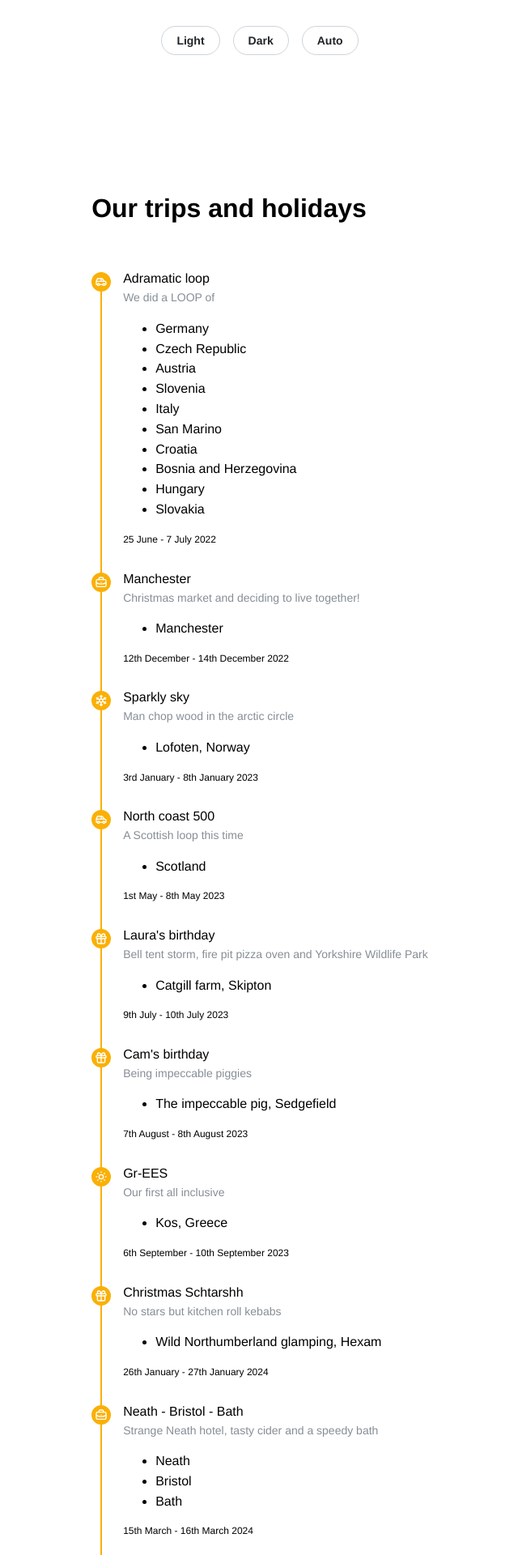
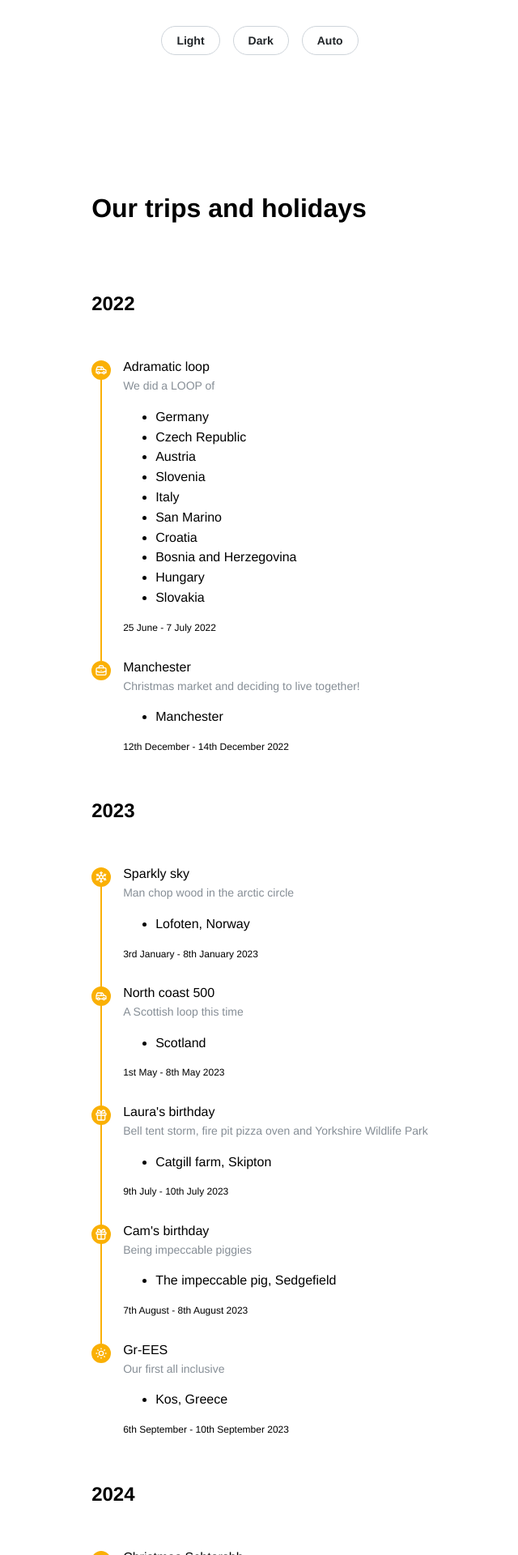
Before and after one commit to cjrace/almostyellow, a Next.js app: page /holidays in a window 1280 px wide. Shown: the top 1920 px of the page at 81% size, without its empty margins (319-959 px from the left). Built offline with nearby package versions, Linux system fonts and the light colour scheme.

Commit message:
separating by year

```diff
--- a/pages/holidays.tsx
+++ b/pages/holidays.tsx
@@ -19,7 +19,10 @@ const HolidaysPage: React.FC = () => {
     <div className={styles.page}>
       <main className={styles.main}>
         <h1>Our trips and holidays</h1>
-        <Timeline color="yellow" active={12} bulletSize={24} lineWidth={2}>
+
+        <h2>2022</h2>
+
+        <Timeline color="yellow" active={1} bulletSize={24} lineWidth={2}>
           <Timeline.Item
             title="Adramatic loop"
             bullet={<IconCar size="1rem" />}
@@ -58,7 +61,11 @@ const HolidaysPage: React.FC = () => {
               12th December - 14th December 2022
             </Text>
           </Timeline.Item>
+        </Timeline>
 
+        <h2>2023</h2>
+
+        <Timeline color="yellow" active={4} bulletSize={24} lineWidth={2}>
           <Timeline.Item
             title="Sparkly sky"
             bullet={<IconSnowflake size="1rem" />}
@@ -130,7 +137,11 @@ const HolidaysPage: React.FC = () => {
               6th September - 10th September 2023
             </Text>
           </Timeline.Item>
+        </Timeline>
 
+        <h2>2024</h2>
+
+        <Timeline color="yellow" active={5} bulletSize={24} lineWidth={2}>
           <Timeline.Item
             title="Christmas Schtarshh"
             bullet={<IconGift size="1rem" />}
```
